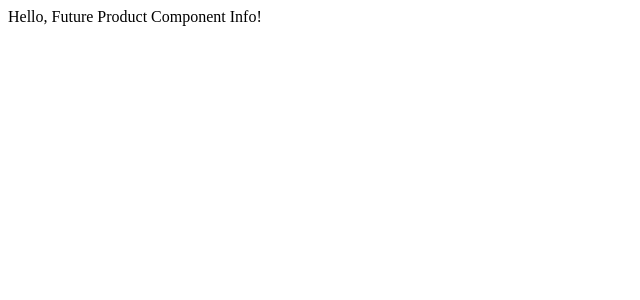
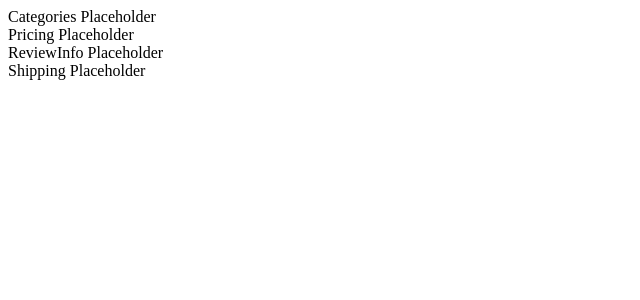
Before and after one commit to up-Scale/ProductInfo, a React app: page / in a window 1280 px wide. Shown: the top 300 px of the page, without its empty margins (0-640 px from the left). Built offline with nearby package versions, Linux system fonts and the light colour scheme; the HTML template or start-up script is replaced by a standard one.

Commit message:
setup subcomponent shells and imported subcomponents into index.jsx

```diff
--- /dev/null
+++ b/react-client/src/components/Categories.jsx
@@ -0,0 +1,9 @@
+import React from 'react';
+
+const Categories = ({categories}) => {
+  return(
+    <div>Categories Placeholder</div>
+  )
+}
+
+export default Categories;
--- /dev/null
+++ b/react-client/src/components/Pricing.jsx
@@ -0,0 +1,9 @@
+import React from 'react';
+
+const Pricing = ({price, salePrice}) => {
+  return(
+    <div>Pricing Placeholder</div>
+  )
+}
+
+export default Pricing;
--- /dev/null
+++ b/react-client/src/components/ReviewInfo.jsx
@@ -0,0 +1,9 @@
+import React from 'react';
+
+const ReviewInfo = ({score, reviews}) => {
+  return(
+    <div>ReviewInfo Placeholder</div>
+  )
+}
+
+export default ReviewInfo;
--- /dev/null
+++ b/react-client/src/components/Shipping.jsx
@@ -0,0 +1,9 @@
+import React from 'react';
+
+const Shipping = ({time, unitsSold, shipping}) => {
+  return(
+    <div>Shipping Placeholder</div>
+  )
+}
+
+export default Shipping;
--- a/react-client/src/index.jsx
+++ b/react-client/src/index.jsx
@@ -1,5 +1,9 @@
 import React from 'react';
 import ReactDOM from 'react-dom';
+import Categories from './components/Categories.jsx';
+import Pricing from './components/Pricing.jsx';
+import ReviewInfo from './components/ReviewInfo.jsx';
+import Shipping from './components/Shipping.jsx';
 
 class ProductInfo extends React.Component {
   constructor(props) {
@@ -11,7 +15,12 @@ class ProductInfo extends React.Component {
 
   render() {
     return (
-      <div>Hello, Future Product Component Info!</div>
+      <div>
+        <Categories />
+        <Pricing />
+        <ReviewInfo />
+        <Shipping />
+      </div>
     )
   }
 }
```
Also changed, not shown: 1 other file (tests, documents, lock files or other folders).
